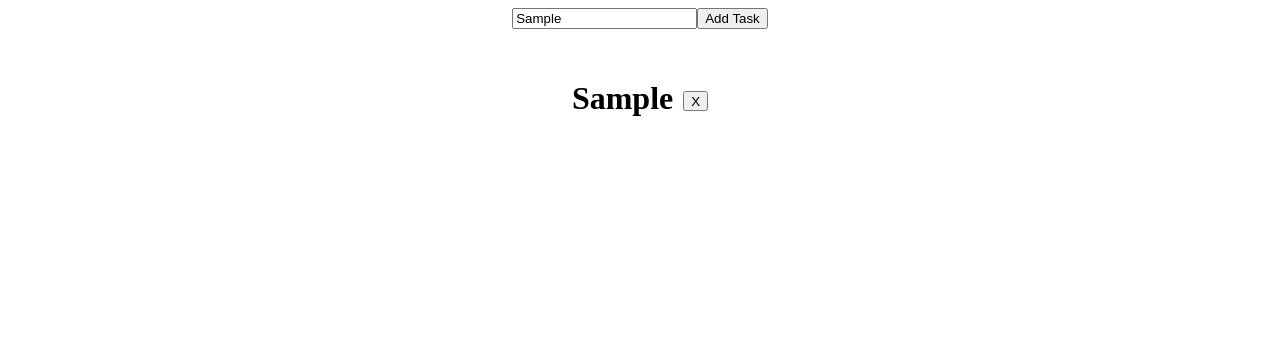
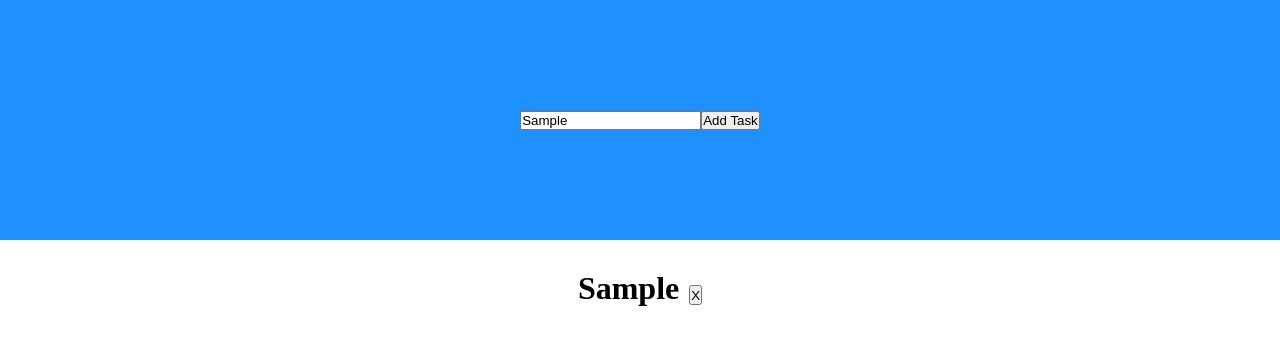
Before and after one commit to ghulam46/Learn-ReactJS, a React (Create React App) app: page / in a window 1280 px wide. Both pictures are taken after typing "Sample" into the empty fields and a click on the button "Add Task". Shown: the top 344 px of the page. Built offline with nearby package versions, Linux system fonts and the light colour scheme.

Commit message:
update css & component

```diff
--- a/src/App.css
+++ b/src/App.css
@@ -1,3 +1,8 @@
+* {
+  margin: 0;
+  padding: 0;
+}
+
 .App {
   text-align: center;
 }
@@ -36,8 +41,23 @@
 
 .btnDelete {
   height: 20px;
-  margin-top: 32px;
+  margin-top: 15px;
   margin-left: 10px;
+}
+
+.addTask {
+  height: 30vh;
+  background-color: dodgerblue;
+  width: 100%;
+  display: flex;
+  justify-content: center;
+  align-content: center;
+}
+
+.inputBox {
+  display: flex;
+  justify-content: center;
+  align-items: center;
 }
 
 @keyframes App-logo-spin {
--- /dev/null
+++ b/src/Task.js
@@ -0,0 +1,8 @@
+export const Task = (props) => {
+    return (
+        <div className="listContent">
+          <h1>{props.taskName}</h1>
+          <button onClick={() => props.deleteTask(props.id)} className="btnDelete">X</button>
+        </div>
+      );
+}
--- a/src/ToDoList.js
+++ b/src/ToDoList.js
@@ -1,5 +1,6 @@
 import "./App.css";
 import { useState } from "react";
+import { Task } from "./Task";
 
 function ToDoList() {
   const [todoList, setTodoList] = useState([]);
@@ -39,17 +40,14 @@ function ToDoList() {
   return (
     <div className="App">
       <div className="addTask">
-        <input onChange={handleChange} />
-        <button onClick={addTask}>Add Task</button>
+        <div className="inputBox">
+          <input onChange={handleChange} />
+          <button onClick={addTask}>Add Task</button>
+        </div>
       </div>
       <div className="list">
         {todoList.map((task) => {
-          return (
-            <div className="listContent">
-              <h1>{task.taskName}</h1>
-              <button onClick={() => deleteTask(task.id)} className="btnDelete">X</button>
-            </div>
-          );
+          return <Task taskName={task.taskName} id={task.id} deleteTask={deleteTask} />;
         })}
       </div>
     </div>
```
